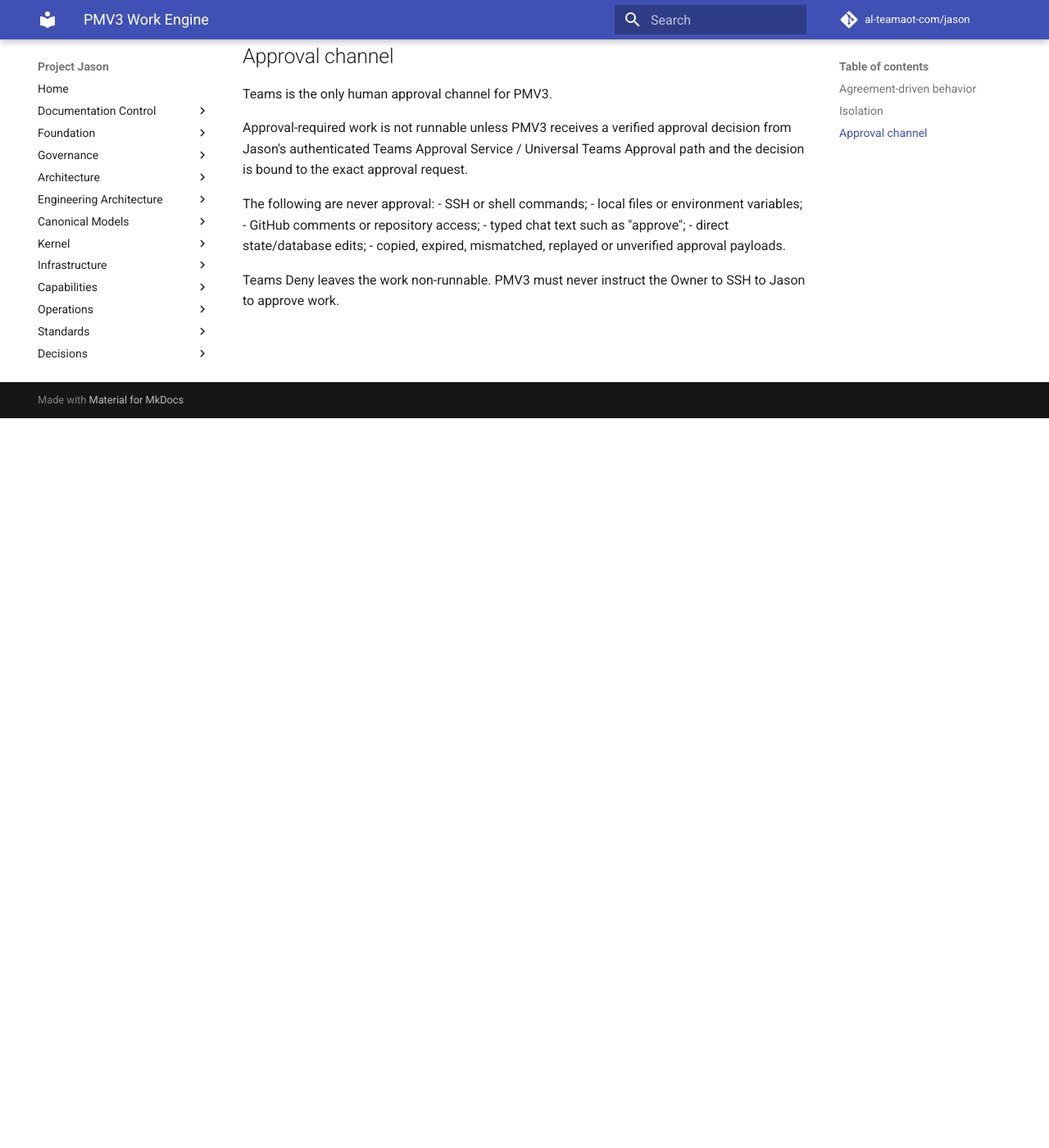
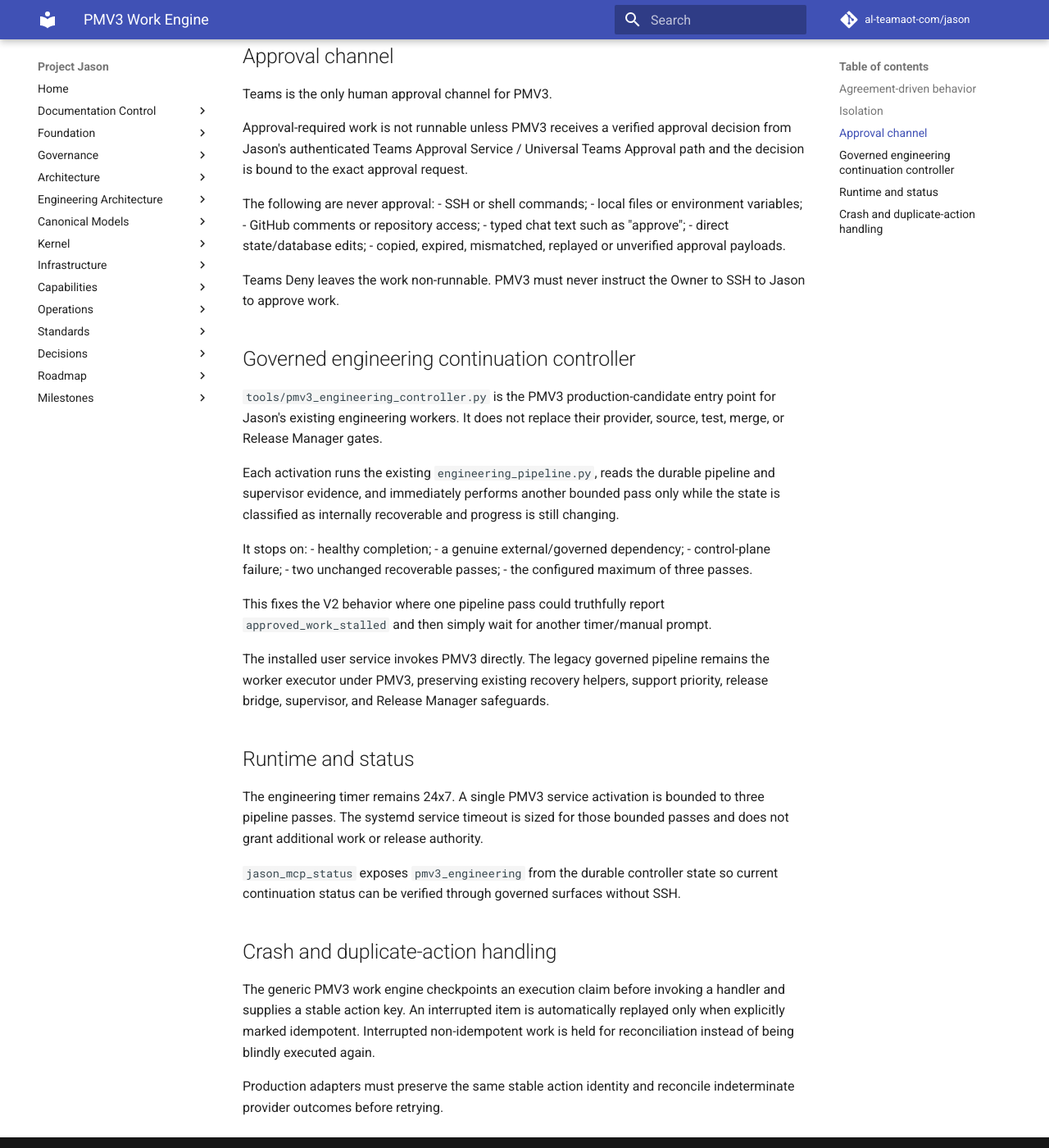
Before and after one commit to al-teamaot-com/jason, an MkDocs documentation site: the page built from docs/engineering/PMV3-Work-Engine.md, in a window 1280 px wide and 1400 px high, scrolled down 890 px. Shown: the whole window at 82% size. Built offline with MkDocs 1.6.1 and Material for MkDocs 9.7.7, drawn with Linux system fonts in a browser that asks for light colours; comment, search, counter and statistics services are not loaded.

Commit message:
PMV3: document governed continuation and runtime status

```diff
--- a/docs/engineering/PMV3-Work-Engine.md
+++ b/docs/engineering/PMV3-Work-Engine.md
@@ -46,3 +46,49 @@
 
 Teams Deny leaves the work non-runnable. PMV3 must never instruct the Owner to
 SSH to Jason to approve work.
+
+
+## Governed engineering continuation controller
+
+`tools/pmv3_engineering_controller.py` is the PMV3 production-candidate entry
+point for Jason's existing engineering workers. It does not replace their
+provider, source, test, merge, or Release Manager gates.
+
+Each activation runs the existing `engineering_pipeline.py`, reads the durable
+pipeline and supervisor evidence, and immediately performs another bounded pass
+only while the state is classified as internally recoverable and progress is
+still changing.
+
+It stops on:
+- healthy completion;
+- a genuine external/governed dependency;
+- control-plane failure;
+- two unchanged recoverable passes;
+- the configured maximum of three passes.
+
+This fixes the V2 behavior where one pipeline pass could truthfully report
+`approved_work_stalled` and then simply wait for another timer/manual prompt.
+
+The installed user service invokes PMV3 directly. The legacy governed pipeline
+remains the worker executor under PMV3, preserving existing recovery helpers,
+support priority, release bridge, supervisor, and Release Manager safeguards.
+
+## Runtime and status
+
+The engineering timer remains 24x7. A single PMV3 service activation is bounded
+to three pipeline passes. The systemd service timeout is sized for those bounded
+passes and does not grant additional work or release authority.
+
+`jason_mcp_status` exposes `pmv3_engineering` from the durable controller
+state so current continuation status can be verified through governed surfaces
+without SSH.
+
+## Crash and duplicate-action handling
+
+The generic PMV3 work engine checkpoints an execution claim before invoking a
+handler and supplies a stable action key. An interrupted item is automatically
+replayed only when explicitly marked idempotent. Interrupted non-idempotent work
+is held for reconciliation instead of being blindly executed again.
+
+Production adapters must preserve the same stable action identity and reconcile
+indeterminate provider outcomes before retrying.
```
